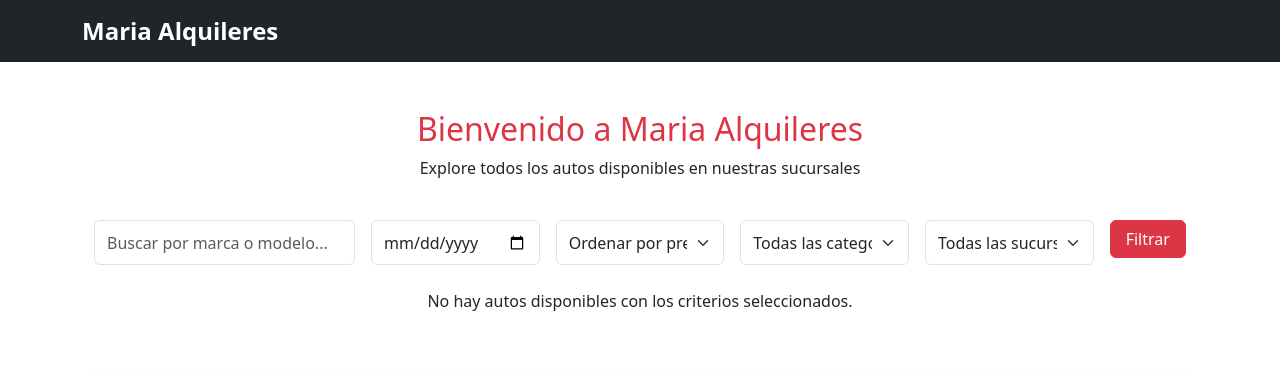
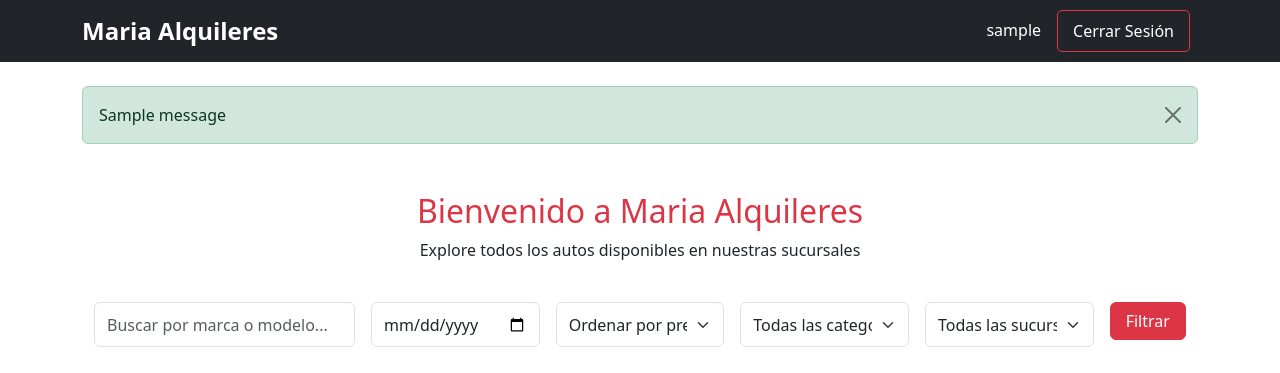
Before and after one commit to Fermin-Arana/proyectoPython, a Django app: page / in a window 1280 px wide. Shown: the top 373 px of the page. Run offline with Django 5.2, Linux system fonts and the light colour scheme; a user stored in the database is signed in; tables that the repository leaves empty hold one stand-in row (values such as "Sample post"); one stand-in notice (Sample message) is shown.

Commit message:
Agregue el boton de cerrar sesion  siguiendo el formato ya establecido con un mensaje de exito cuando eso sucede

```diff
--- a/inicio/static/css/styles.css
+++ b/inicio/static/css/styles.css
@@ -86,3 +86,20 @@ footer {
 .text-danger {
     color: #dc3545 !important;
 }
+/* Botón de cerrar sesión personalizado */
+.btn-logout {
+    background-color: transparent;
+    color: white;
+    border: 1px solid #dc3545;
+    transition: all 0.3s ease;
+    border-radius: 5px;
+    font-weight: 500;
+    padding: 8px 15px;
+}
+
+.btn-logout:hover {
+    background-color: #dc3545;
+    color: white;
+    box-shadow: 0 4px 8px rgba(220, 53, 69, 0.5);
+    transform: translateY(-2px);
+}
--- a/inicio/templates/base.html
+++ b/inicio/templates/base.html
@@ -22,14 +22,18 @@
                 <span class="navbar-toggler-icon"></span>
             </button>
             <div class="collapse navbar-collapse" id="navbarNav">
+
                 <ul class="navbar-nav ms-auto">
                     {% if user.is_authenticated %}
-                        {#<li class="nav-item"><a class="nav-link btn btn-danger text-white me-2" href="{% url 'perfil' %}">{{ user.username }}</a></li> #}
-                        {#<li class="nav-item"><a class="nav-link btn btn-danger text-white me-2" href="{% url 'logout' %}">Cerrar Sesión</a></li> #}
+                        <li class="nav-item"><a class="nav-link btn btn-danger text-white me-2" href="#">{{ user.username }}</a></li>
+                        <li class="nav-item"><a class="btn btn-logout me-2" href="{% url 'logout' %}">Cerrar Sesión</a></li>
                     {% else %}
                         <li class="nav-item"><a class="nav-link btn btn-danger text-white me-2" href="{% url 'login' %}">Ingresar</a></li>
                         <li class="nav-item"><a class="nav-link btn btn-danger text-white me-2" href="{% url 'registrarse' %}">Registrarse</a></li>
                     {% endif %}
+                    {% if es_admin %}
+                    <li class="nav-item"><a class="nav-link btn btn-danger text-white me-2" href="{% url 'panel_admin' %}">Panel Administración</a></li>
+                {% endif %}
                 </ul>
             </div>
         </div>
@@ -37,6 +41,15 @@
 
     <!-- Contenido de la página -->
     <div class="container mt-4">
+        {% if messages %}
+            {% for message in messages %}
+                <div class="alert alert-{{ message.tags }} alert-dismissible fade show" role="alert">
+                    {{ message }}
+                    <button type="button" class="btn-close" data-bs-dismiss="alert" aria-label="Close"></button>
+                </div>
+            {% endfor %}
+        {% endif %}
+
         {% block content %}{% endblock %}
     </div>
 
--- a/usuarios/urls.py
+++ b/usuarios/urls.py
@@ -1,8 +1,9 @@
 from django.urls import path
-from .views import registrarse, login
+from .views import registrarse, login, cerrar_sesion
 from . import views
 
 urlpatterns = [
     path('registrarse/', registrarse, name='registrarse'),
     path('login/', login, name='login'),
+    path('logout/', cerrar_sesion, name='logout'),
 ]
```
Also changed, not shown: usuarios/views.py (+10 -3 lines).
